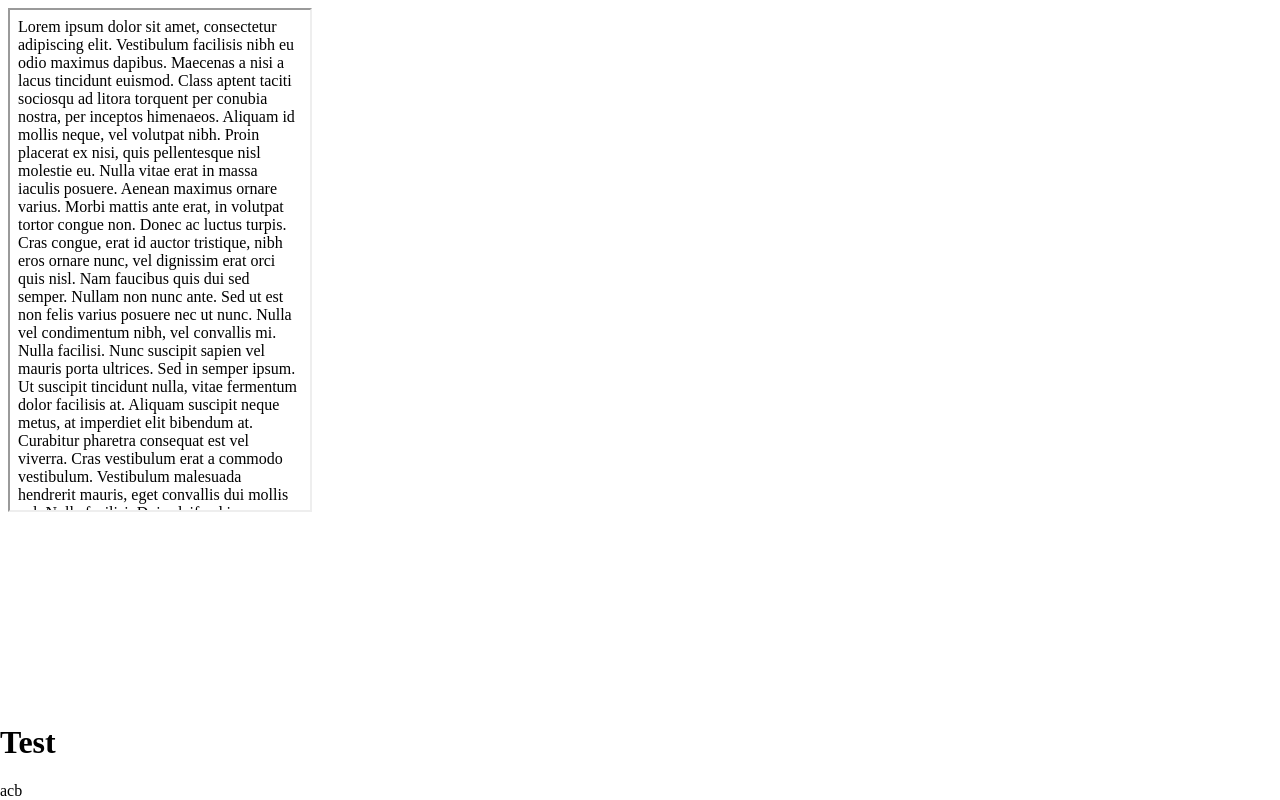
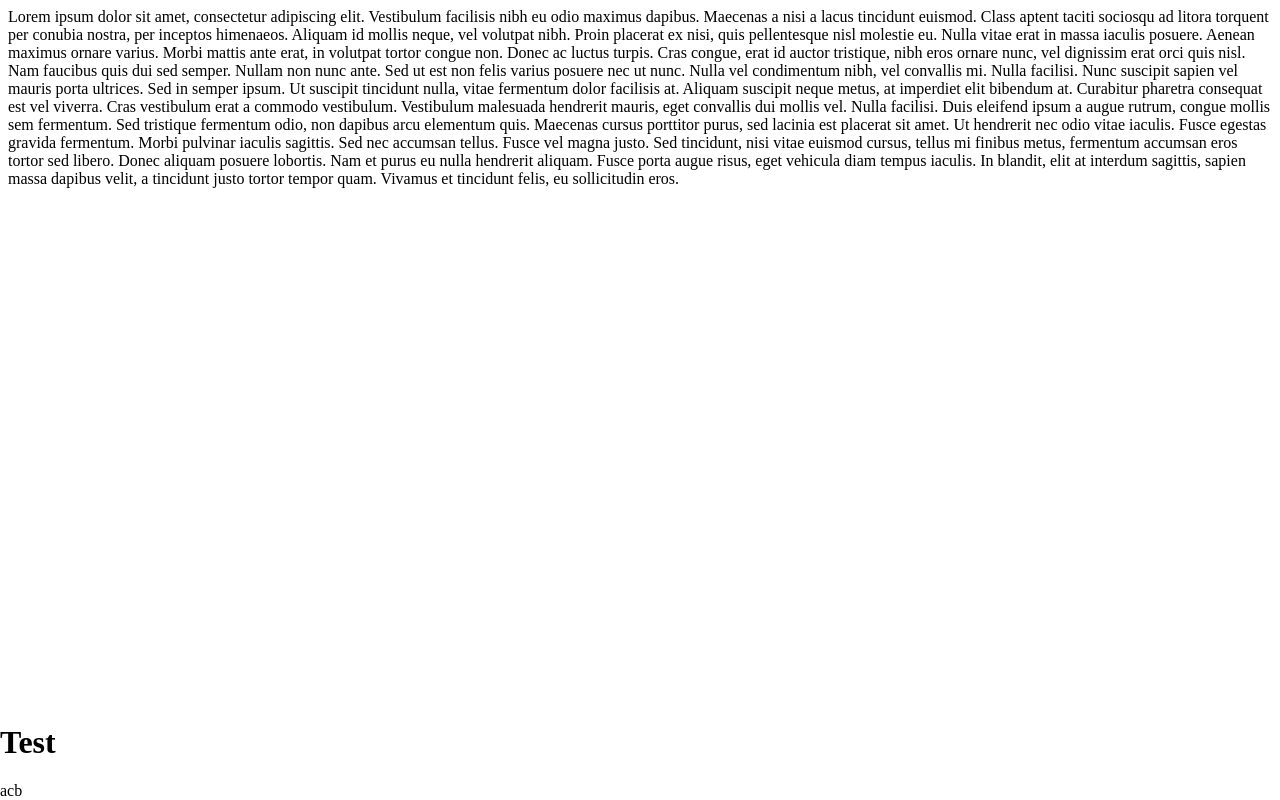
Before and after one commit to markeganfuller/testpages, a plain HTML site: page index.html in a window 1280 px wide. Drawn offline with Linux system fonts and the light colour scheme.

Commit message:
Update index.html

```diff
--- a/index.html
+++ b/index.html
@@ -7,9 +7,12 @@
     <h1>Test</h1>
     <span>a</span><span>c</span><span>b</span>
   </div>
-    <iframe src="./frame.html" height="500">
-      <meta content='user-scalable=1;'
-    </iframe>
+  <div class="content">
+   Lorem ipsum dolor sit amet, consectetur adipiscing elit. Vestibulum facilisis nibh eu odio maximus dapibus. Maecenas a nisi a lacus tincidunt euismod. Class aptent taciti sociosqu ad litora torquent per conubia nostra, per inceptos himenaeos. Aliquam id mollis neque, vel volutpat nibh. Proin placerat ex nisi, quis pellentesque nisl molestie eu. Nulla vitae erat in massa iaculis posuere. Aenean maximus ornare varius. Morbi mattis ante erat, in volutpat tortor congue non. Donec ac luctus turpis.
+   Cras congue, erat id auctor tristique, nibh eros ornare nunc, vel dignissim erat orci quis nisl. Nam faucibus quis dui sed semper. Nullam non nunc ante. Sed ut est non felis varius posuere nec ut nunc. Nulla vel condimentum nibh, vel convallis mi. Nulla facilisi. Nunc suscipit sapien vel mauris porta ultrices. Sed in semper ipsum. Ut suscipit tincidunt nulla, vitae fermentum dolor facilisis at. Aliquam suscipit neque metus, at imperdiet elit bibendum at. Curabitur pharetra consequat est vel viverra. Cras vestibulum erat a commodo vestibulum. Vestibulum malesuada hendrerit mauris, eget convallis dui mollis vel. Nulla facilisi.
+   Duis eleifend ipsum a augue rutrum, congue mollis sem fermentum. Sed tristique fermentum odio, non dapibus arcu elementum quis. Maecenas cursus porttitor purus, sed lacinia est placerat sit amet. Ut hendrerit nec odio vitae iaculis. Fusce egestas gravida fermentum. Morbi pulvinar iaculis sagittis. Sed nec accumsan tellus. Fusce vel magna justo. Sed tincidunt, nisi vitae euismod cursus, tellus mi finibus metus, fermentum accumsan eros tortor sed libero. Donec aliquam posuere lobortis. Nam et purus eu nulla hendrerit aliquam. Fusce porta augue risus, eget vehicula diam tempus iaculis. In blandit, elit at interdum sagittis, sapien massa dapibus velit, a tincidunt justo tortor tempor quam. Vivamus et tincidunt felis, eu sollicitudin eros.
+   </div>
+
    </body>
 
    <script type="text/javascript">
```
Lines whose indentation alone changed are shown as unchanged.
